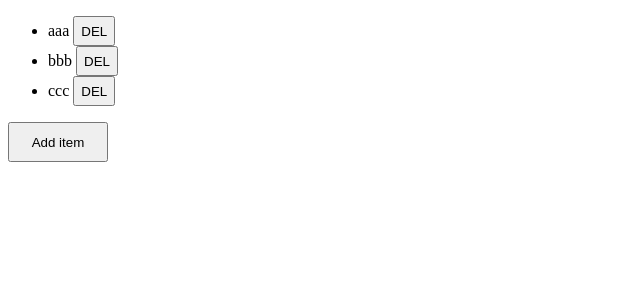
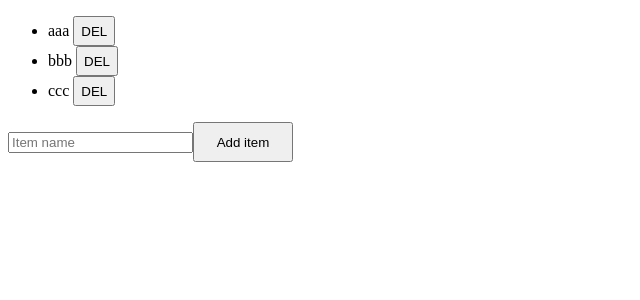
Before and after one commit to slawek367/vue_training, a Vue app in the folder my-app/: page / in a window 1280 px wide. Shown: the top 300 px of the page, without its empty margins (0-640 px from the left). Built offline with nearby package versions, Linux system fonts and the light colour scheme.

Commit message:
[#2.2] add vue proj

```diff
--- a/my-app/src/App.vue
+++ b/my-app/src/App.vue
@@ -3,7 +3,8 @@
         <ul>
             <li v-for="item in itemList"> {{item.name}} <button class="button2" v-bind:id="item.id" @click="removeItem(item.id)">DEL</button> </li>
         </ul>
-        <button id="button1" @click="addItem('aaa')">Add item</button>
+        <input v-model="itemName" placeholder="Item name">
+        <button id="button1" @click="addItem()">Add item</button>
     </div>
 </template>
 
```
